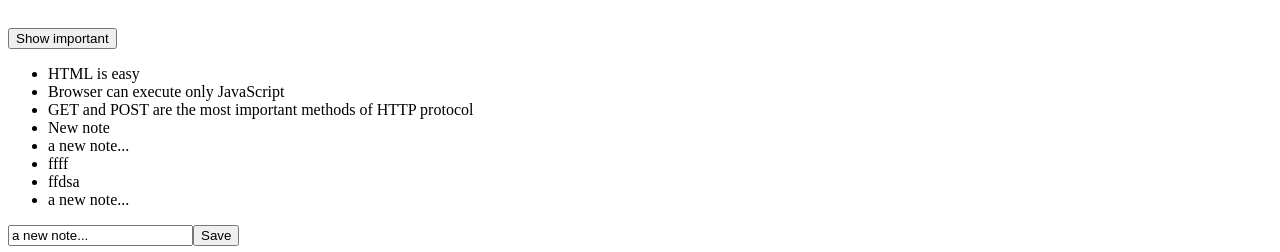
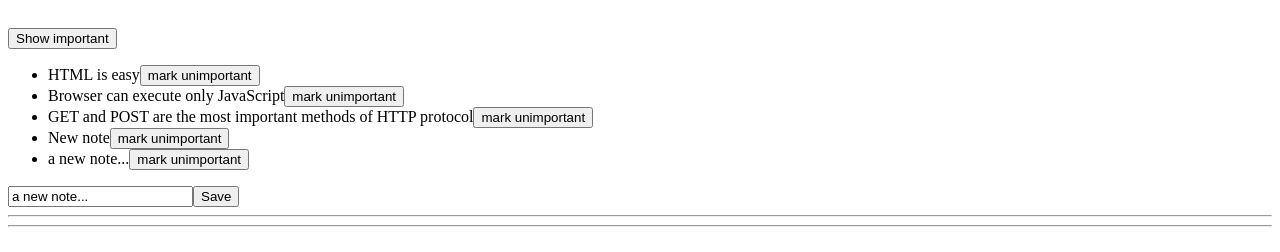
Before and after one commit to MasReed/full-stack-open-2021, a React (Create React App) app in the folder part2/: page / in a window 1280 px wide. Shown: the part 178-430 px from the top of the page. Built offline with nearby package versions, Linux system fonts and the light colour scheme; no server answers; data requests are answered from the project's data file.

Commit message:
Notes App: Modify note on json-server

```diff
--- a/part2/db.json
+++ b/part2/db.json
@@ -10,7 +10,7 @@
       "id": 2,
       "content": "Browser can execute only JavaScript",
       "date": "2019-05-30T18:39:34.091Z",
-      "important": false
+      "important": true
     },
     {
       "id": 3,
@@ -21,32 +21,14 @@
     {
       "content": "New note",
       "date": "2021-04-02T13:29:14.357Z",
-      "important": false,
+      "important": true,
       "id": 4
     },
     {
       "content": "a new note...",
-      "date": "2021-04-02T13:33:49.649Z",
+      "date": "2021-04-02T14:04:33.077Z",
       "important": true,
       "id": 5
-    },
-    {
-      "content": "ffff",
-      "date": "2021-04-02T13:34:11.698Z",
-      "important": false,
-      "id": 6
-    },
-    {
-      "content": "ffdsa",
-      "date": "2021-04-02T13:34:14.638Z",
-      "important": true,
-      "id": 7
-    },
-    {
-      "content": "a new note...",
-      "date": "2021-04-02T13:34:22.031Z",
-      "important": true,
-      "id": 8
     }
   ],
   "persons": [
--- a/part2/src/example/App.jsx
+++ b/part2/src/example/App.jsx
@@ -49,6 +49,21 @@
         : notes.filter( note => note.important)
 
 
+    //
+    const toggleImportanceOf = (id) => {
+        const url = `http://localhost:3001/notes/${id}`
+        const note = notes.find( n => n.id === id )
+        const changedNote = { ...note, important: !note.important }
+
+        axios
+            .put(url, changedNote)
+            .then( response => {
+                setNotes(notes.map( note => note.id !== id ? note : response.data))
+            });
+        console.log(`importance of ${id} needs to be toggled`)
+    }
+
+
     // Items to render
     return (
         <div>
@@ -60,7 +75,11 @@
             </div>
             <ul>
                 {notesToShow.map( note =>
-                    <Note key={note.id} note={note} />
+                    <Note
+                        key={note.id}
+                        note={note}
+                        toggleImportance={ () => toggleImportanceOf(note.id) }
+                    />
                 )}
             </ul>
             <form onSubmit={addNote}>
--- a/part2/src/example/Note.jsx
+++ b/part2/src/example/Note.jsx
@@ -1,8 +1,14 @@
 import React from 'react';
 
-const Note = ({ note }) => {
+const Note = ({ note, toggleImportance }) => {
+
+    const label = note.important ? 'mark unimportant' : 'mark important'
+
     return (
-        <li>{note.content}</li>
+        <li>
+            {note.content}
+            <button onClick={toggleImportance}>{label}</button>
+        </li>
     );
 }
 
```
